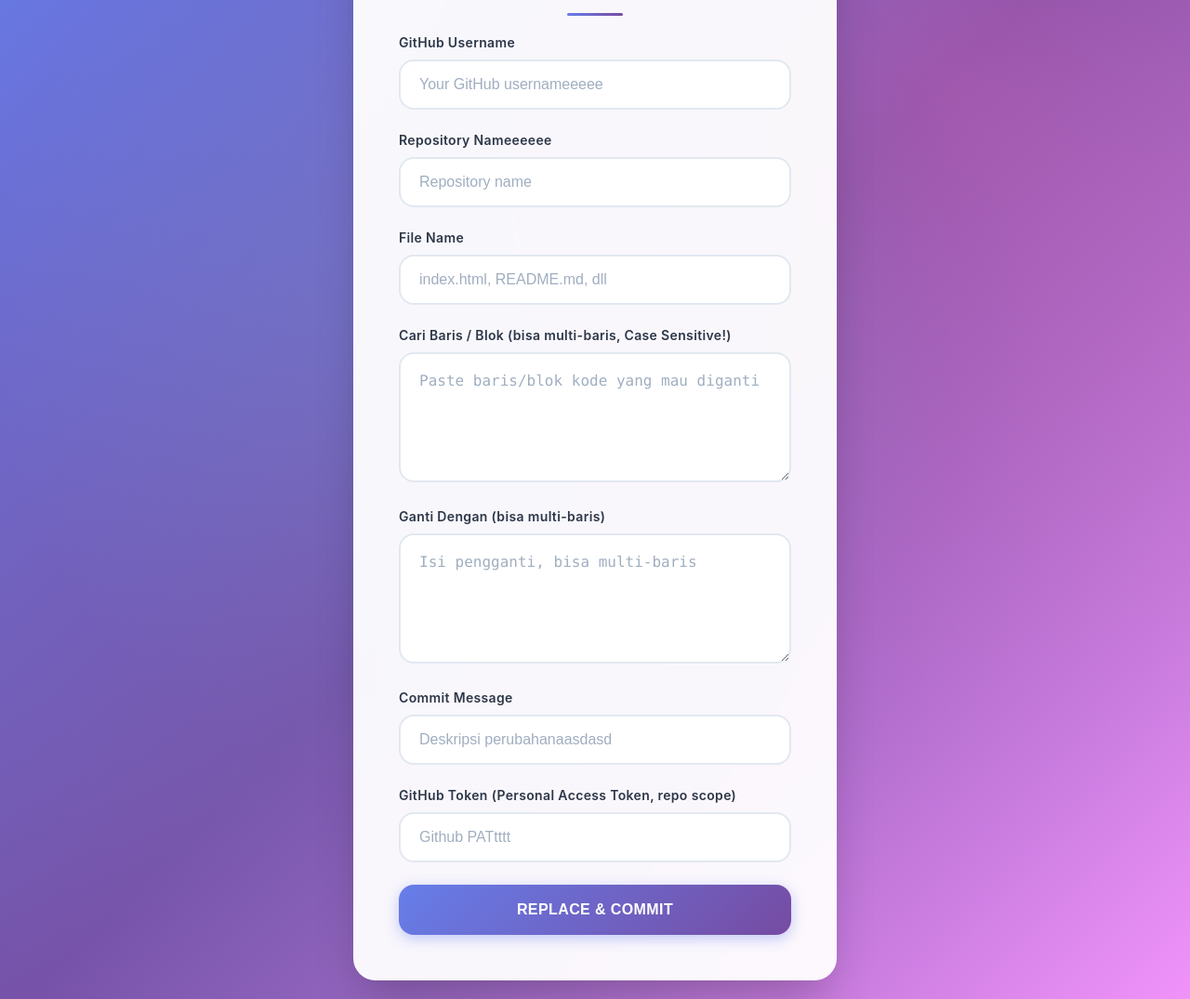
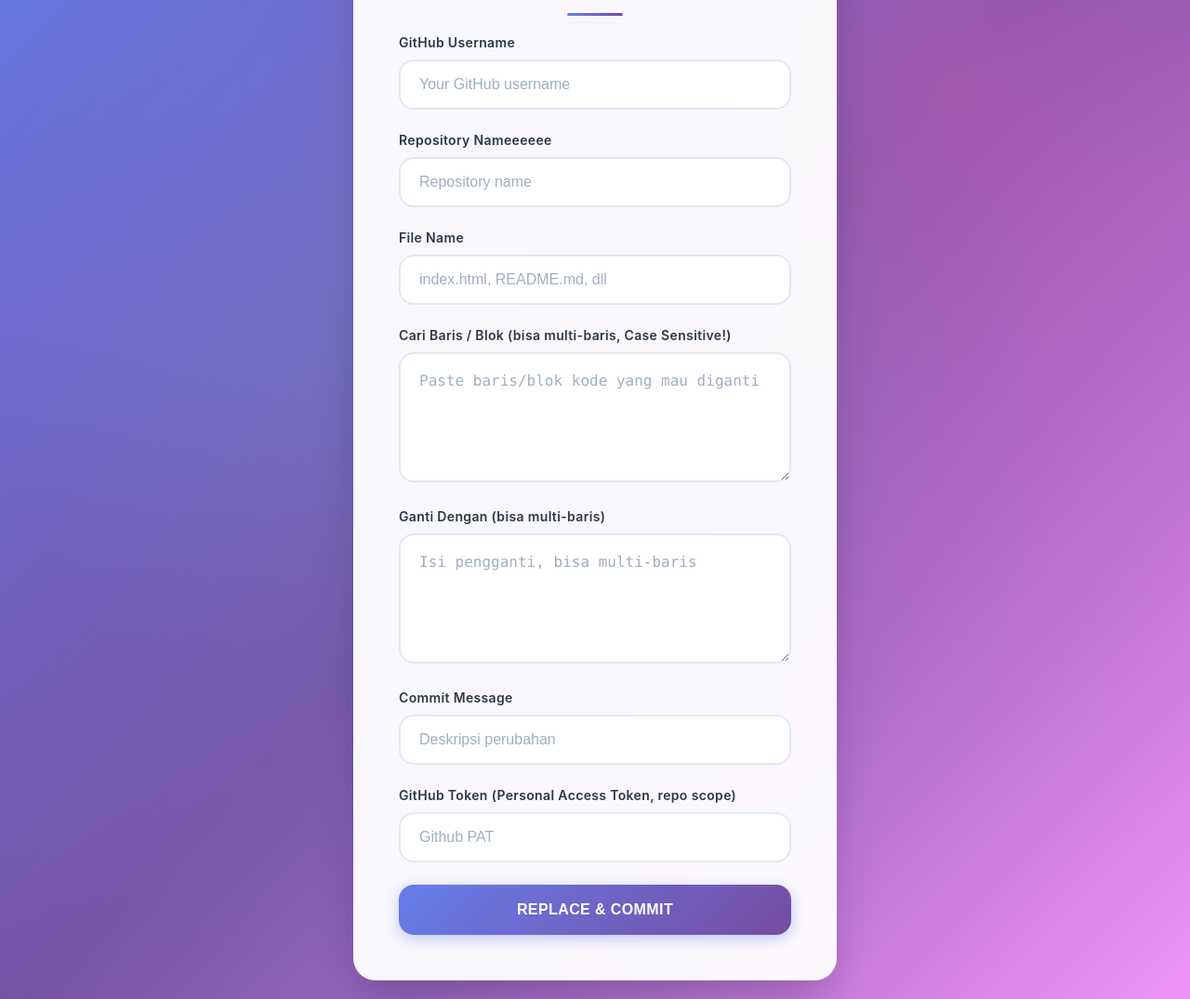
Before and after one commit to CIGORE/GithubPush, a plain HTML site: page index.html in a window 1280 px wide. Shown: the part 147-1222 px from the top of the page at 93% size. Drawn offline with Linux system fonts and the light colour scheme.

Commit message:
test web

```diff
--- a/index.html
+++ b/index.html
@@ -555,7 +555,7 @@
         <form id="pushForm">
     <div class="form-group">
         <label for="user">GitHub Username</label>
-        <input type="text" id="user" name="user" class="form-control" placeholder="Your GitHub usernameeeee" required autocomplete="off" />
+        <input type="text" id="user" name="user" class="form-control" placeholder="Your GitHub username" required autocomplete="off" />
     </div>
     <div class="form-group">
         <label for="repo">Repository Nameeeeee</label>
@@ -575,11 +575,11 @@
     </div>
     <div class="form-group">
         <label for="message">Commit Message</label>
-        <input type="text" id="message" name="message" class="form-control" placeholder="Deskripsi perubahanaasdasd" required autocomplete="off" />
+        <input type="text" id="message" name="message" class="form-control" placeholder="Deskripsi perubahan" required autocomplete="off" />
     </div>
     <div class="form-group">
         <label for="token">GitHub Token (Personal Access Token, repo scope)</label>
-        <input type="password" id="token" name="token" class="form-control" placeholder="Github PATtttt" required autocomplete="off" />
+        <input type="password" id="token" name="token" class="form-control" placeholder="Github PAT" required autocomplete="off" />
     </div>
     <button type="submit" class="submit-btn">
         <div class="btn-content">
```
